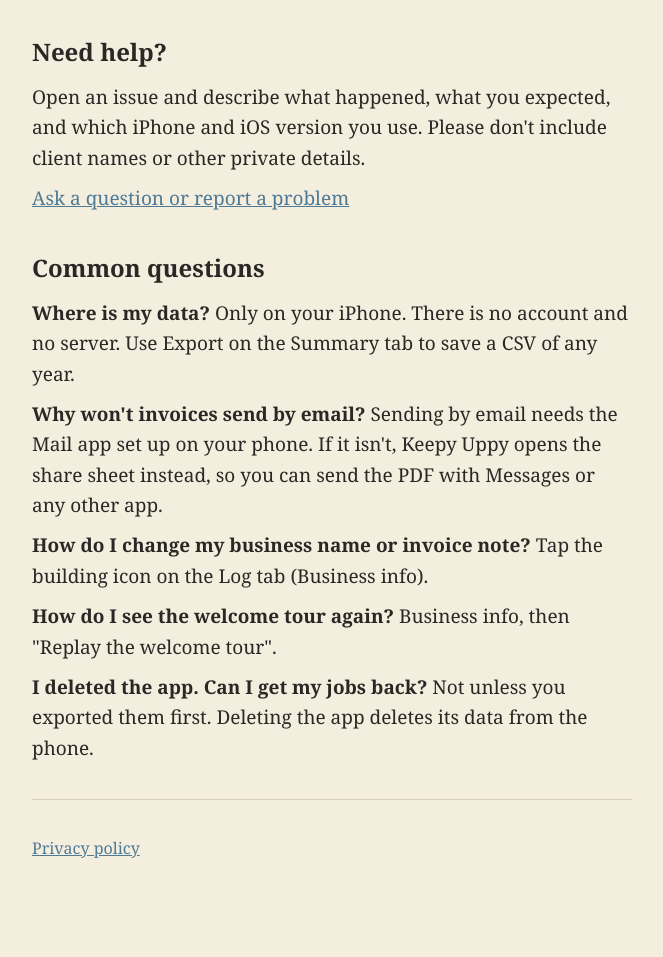
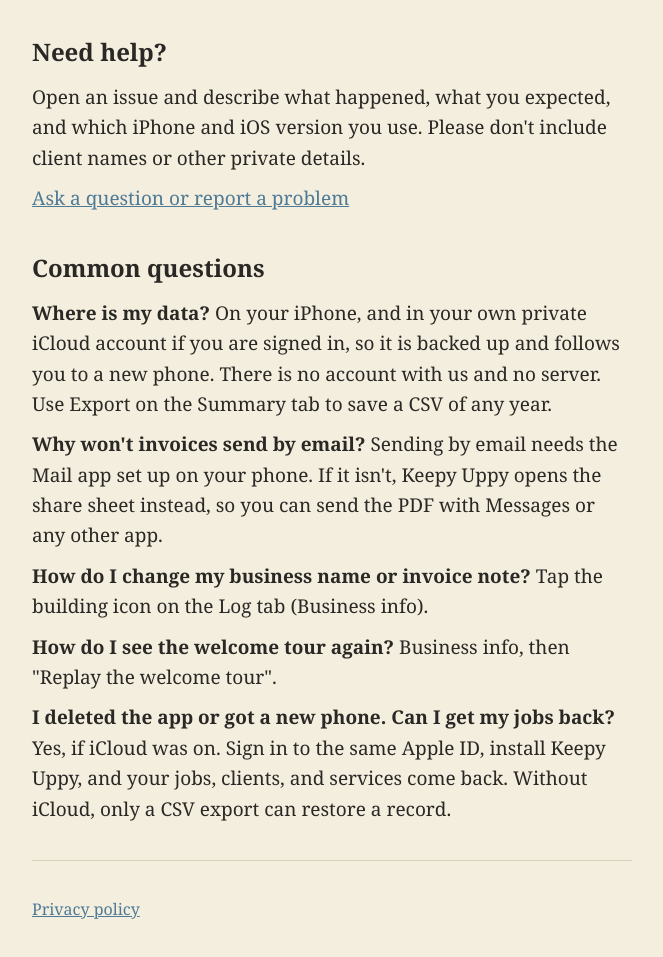
Before and after one commit to jhoov00e/keepyuppy, a plain HTML site: page index.html in a window 1280 px wide. Shown: the part 133-1090 px from the top of the page, without its empty margins (308-971 px from the left). Drawn offline with Linux system fonts and the light colour scheme.

Commit message:
Update index.html

```diff
--- a/index.html
+++ b/index.html
@@ -10,11 +10,11 @@
 <p><a href="https://github.com/jhoov00e/keepyuppy/issues">Ask a question or report a problem</a></p>
 
 <h2>Common questions</h2>
-<p><strong>Where is my data?</strong> Only on your iPhone. There is no account and no server. Use Export on the Summary tab to save a CSV of any year.</p>
+<p><strong>Where is my data?</strong> On your iPhone, and in your own private iCloud account if you are signed in, so it is backed up and follows you to a new phone. There is no account with us and no server. Use Export on the Summary tab to save a CSV of any year.</p>
 <p><strong>Why won't invoices send by email?</strong> Sending by email needs the Mail app set up on your phone. If it isn't, Keepy Uppy opens the share sheet instead, so you can send the PDF with Messages or any other app.</p>
 <p><strong>How do I change my business name or invoice note?</strong> Tap the building icon on the Log tab (Business info).</p>
 <p><strong>How do I see the welcome tour again?</strong> Business info, then "Replay the welcome tour".</p>
-<p><strong>I deleted the app. Can I get my jobs back?</strong> Not unless you exported them first. Deleting the app deletes its data from the phone.</p>
+<p><strong>I deleted the app or got a new phone. Can I get my jobs back?</strong> Yes, if iCloud was on. Sign in to the same Apple ID, install Keepy Uppy, and your jobs, clients, and services come back. Without iCloud, only a CSV export can restore a record.</p>
 
 <hr>
 <footer><a href="privacy.html">Privacy policy</a></footer>
```
